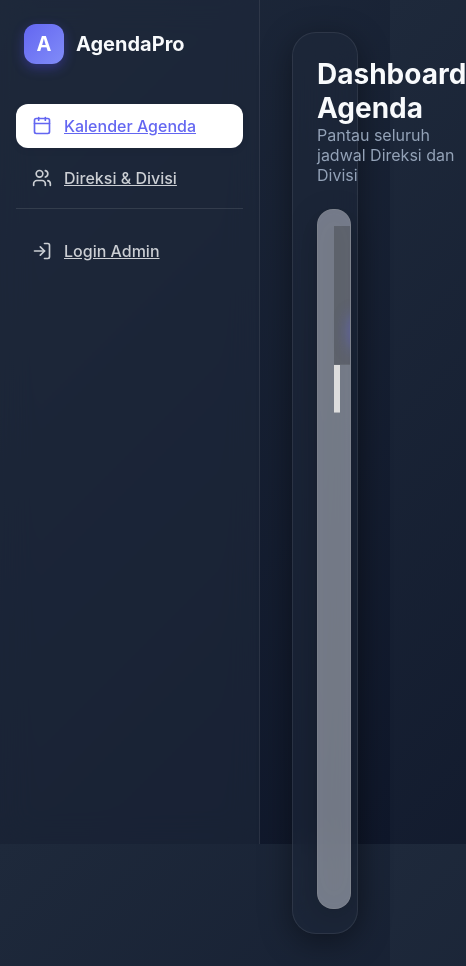
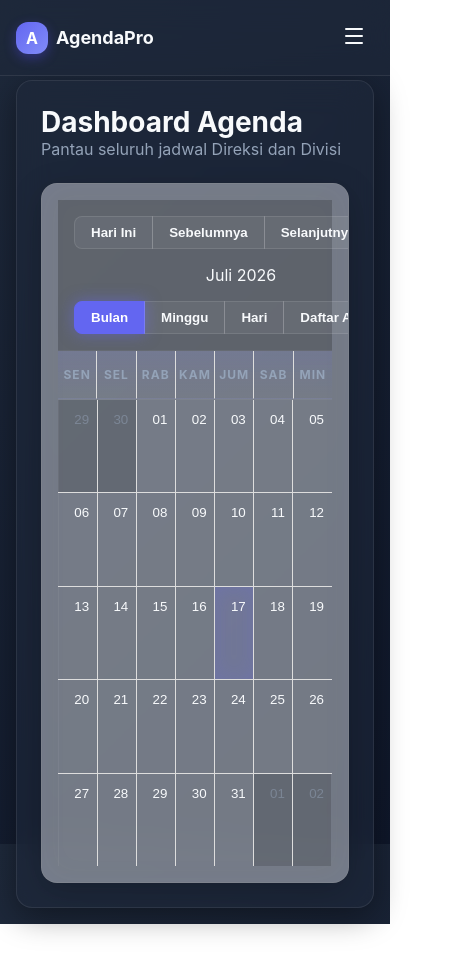
Before and after one commit to aleverdy/agenda-sekretaris, a Next.js app: page / in a window 390 px wide. Shown: the whole page, 466 px wide, since content can reach past the window. After the commit the page ends 924 px from the top, so only its background shows below. Built offline with nearby package versions, Linux system fonts and the light colour scheme; no server answers; the database is empty.

Commit message:
Implement mobile responsiveness

```diff
--- a/src/app/globals.css
+++ b/src/app/globals.css
@@ -223,3 +223,61 @@ body {
   border-color: var(--primary);
   box-shadow: 0 0 15px rgba(99, 102, 241, 0.5);
 }
+
+/* --- Responsive Utilities --- */
+.main-content {
+  margin-left: 260px;
+  padding: 32px;
+  min-height: 100vh;
+  transition: margin-left 0.3s ease;
+}
+
+.modal-content {
+  width: 100%;
+  max-width: 400px;
+  position: relative;
+  max-height: 90vh;
+  overflow-y: auto;
+}
+
+/* Mobile Screens */
+@media (max-width: 768px) {
+  .main-content {
+    margin-left: 0;
+    padding: 16px;
+    padding-top: 80px; /* Space for mobile header */
+  }
+
+  .glass-panel {
+    border-radius: 16px;
+  }
+
+  .modal-content {
+    max-width: 90%;
+  }
+
+  .rbc-toolbar {
+    display: flex;
+    flex-direction: column;
+    gap: 8px;
+    align-items: stretch;
+  }
+
+  .rbc-toolbar-label {
+    text-align: center;
+    margin: 8px 0;
+  }
+
+  .flex-header {
+    flex-direction: column;
+    align-items: flex-start !important;
+    gap: 16px;
+  }
+}
+
+.flex-header {
+  display: flex;
+  justify-content: space-between;
+  align-items: center;
+  margin-bottom: 24px;
+}
--- a/src/app/layout.tsx
+++ b/src/app/layout.tsx
@@ -31,7 +31,7 @@ export default async function RootLayout({
     <html lang="id" className={`${geistSans.variable} ${geistMono.variable}`} suppressHydrationWarning>
       <body suppressHydrationWarning>
         <Sidebar isAdmin={isAdmin} />
-        <main style={{ marginLeft: '260px', padding: '32px', minHeight: '100vh' }}>
+        <main className="main-content">
           {children}
         </main>
       </body>
--- a/src/app/page.tsx
+++ b/src/app/page.tsx
@@ -26,7 +26,7 @@ export default async function Home() {
 
   return (
     <div className="glass-panel" style={{ padding: '24px', minHeight: 'calc(100vh - 64px)' }}>
-      <div style={{ display: 'flex', justifyContent: 'space-between', alignItems: 'center', marginBottom: '24px' }}>
+      <div className="flex-header">
         <div>
           <h1 style={{ fontSize: '28px', fontWeight: 'bold' }}>Dashboard Agenda</h1>
           <p style={{ color: 'var(--text-muted)' }}>Pantau seluruh jadwal Direksi dan Divisi</p>
--- a/src/app/participants/page.tsx
+++ b/src/app/participants/page.tsx
@@ -20,7 +20,7 @@ export default async function ParticipantsPage() {
 
   return (
     <div className="glass-panel" style={{ padding: '24px', minHeight: 'calc(100vh - 64px)' }}>
-      <div style={{ display: 'flex', justifyContent: 'space-between', alignItems: 'center', marginBottom: '24px' }}>
+      <div className="flex-header">
         <div>
           <h1 style={{ fontSize: '28px', fontWeight: 'bold' }}>Direksi & Divisi</h1>
           <p style={{ color: 'var(--text-muted)' }}>Kelola data kontak peserta agenda</p>
--- a/src/app/settings/page.tsx
+++ b/src/app/settings/page.tsx
@@ -106,14 +106,14 @@ export default function SettingsPage() {
               <p style={{ fontSize: '14px', marginBottom: '12px', color: 'var(--text-muted)' }}>
                 Pastikan Anda telah memasukkan FONNTE_TOKEN di Vercel Settings sebelum mencoba.
               </p>
-              <div style={{ display: 'flex', gap: '12px', alignItems: 'center' }}>
+              <div style={{ display: 'flex', gap: '12px', alignItems: 'center', flexWrap: 'wrap' }}>
                 <input
                   type="text"
                   placeholder="Contoh: 08123456789"
                   className="input-field"
                   value={testPhone}
                   onChange={(e) => setTestPhone(e.target.value)}
-                  style={{ flex: 1, maxWidth: '250px' }}
+                  style={{ flex: 1, minWidth: '200px', maxWidth: '250px' }}
                 />
                 <button className="btn btn-primary" onClick={handleTestWA}>Kirim Pesan Tes</button>
               </div>
--- a/src/components/AddAgendaModal.tsx
+++ b/src/components/AddAgendaModal.tsx
@@ -63,7 +63,7 @@ export default function AddAgendaModal({ participants }: { participants: Partici
           background: 'rgba(0,0,0,0.6)', backdropFilter: 'blur(4px)',
           display: 'flex', alignItems: 'center', justifyContent: 'center', zIndex: 1000
         }}>
-          <div className="glass-panel" style={{ padding: '32px', width: '100%', maxWidth: '600px', maxHeight: '90vh', overflowY: 'auto', background: 'rgba(15, 23, 42, 0.95)' }}>
+          <div className="glass-panel modal-content" style={{ padding: '32px', background: 'rgba(15, 23, 42, 0.95)', maxWidth: '600px' }}>
             <h2 style={{ fontSize: '24px', fontWeight: 'bold', marginBottom: '24px' }}>Tambah Agenda Baru</h2>
 
             <form onSubmit={handleSubmit} style={{ display: 'flex', flexDirection: 'column', gap: '16px' }}>
--- a/src/components/AddParticipantModal.tsx
+++ b/src/components/AddParticipantModal.tsx
@@ -50,7 +50,7 @@ export default function AddParticipantModal() {
           background: 'rgba(0,0,0,0.6)', backdropFilter: 'blur(4px)',
           display: 'flex', alignItems: 'center', justifyContent: 'center', zIndex: 1000
         }}>
-          <div className="glass-panel" style={{ padding: '32px', width: '100%', maxWidth: '500px', background: 'rgba(15, 23, 42, 0.95)' }}>
+          <div className="glass-panel modal-content" style={{ padding: '32px', background: 'rgba(15, 23, 42, 0.95)', maxWidth: '500px' }}>
             <h2 style={{ fontSize: '24px', fontWeight: 'bold', marginBottom: '24px' }}>Tambah Kontak Baru</h2>
 
             <form onSubmit={handleSubmit} style={{ display: 'flex', flexDirection: 'column', gap: '16px' }}>
--- a/src/components/EventDetailModal.tsx
+++ b/src/components/EventDetailModal.tsx
@@ -64,7 +64,7 @@ export default function EventDetailModal({
       backgroundColor: 'rgba(0,0,0,0.5)', zIndex: 1000,
       display: 'flex', alignItems: 'center', justifyContent: 'center'
     }}>
-      <div className="glass-panel" style={{ padding: '24px', width: '100%', maxWidth: '400px', position: 'relative' }}>
+      <div className="glass-panel modal-content" style={{ padding: '24px' }}>
         <button onClick={onClose} style={{ position: 'absolute', top: '16px', right: '16px', background: 'none', border: 'none', cursor: 'pointer', color: 'var(--text-muted)' }}>
           <X size={20} />
         </button>
--- a/src/components/Sidebar.module.css
+++ b/src/components/Sidebar.module.css
@@ -72,8 +72,53 @@
   box-shadow: 0 2px 8px rgba(0, 0, 0, 0.05);
 }
 
-@media (prefers-color-scheme: dark) {
-  .active {
-    background: rgba(255, 255, 255, 0.1);
+@media (max-width: 768px) {
+  .sidebar {
+    transform: translateX(-100%);
+    z-index: 1000;
+    transition: transform 0.3s ease;
+  }
+
+  .sidebarOpen {
+    transform: translateX(0);
+  }
+
+  .mobileHeader {
+    display: flex;
+    align-items: center;
+    justify-content: space-between;
+    padding: 16px;
+    background: var(--glass-bg);
+    backdrop-filter: blur(16px);
+    border-bottom: 1px solid var(--glass-border);
+    position: fixed;
+    top: 0;
+    left: 0;
+    right: 0;
+    z-index: 999;
+  }
+
+  .hamburger {
+    background: none;
+    border: none;
+    color: var(--text-main);
+    padding: 8px;
+    cursor: pointer;
+  }
+
+  .overlay {
+    position: fixed;
+    top: 0;
+    left: 0;
+    right: 0;
+    bottom: 0;
+    background: rgba(0,0,0,0.5);
+    z-index: 998;
   }
 }
+
+@media (min-width: 769px) {
+  .mobileHeader, .overlay {
+    display: none;
+  }
+}
--- a/src/components/Sidebar.tsx
+++ b/src/components/Sidebar.tsx
@@ -1,14 +1,16 @@
 'use client';
 
+import { useState } from 'react';
 import Link from 'next/link';
 import { usePathname } from 'next/navigation';
-import { Calendar, Users, Settings, LogOut, LogIn } from 'lucide-react';
+import { Calendar, Users, Settings, LogOut, LogIn, Menu, X } from 'lucide-react';
 import styles from './Sidebar.module.css';
 import { useRouter } from 'next/navigation';
 
 export default function Sidebar({ isAdmin }: { isAdmin?: boolean }) {
   const pathname = usePathname();
   const router = useRouter();
+  const [isOpen, setIsOpen] = useState(false);
 
   const navItems = [
     { name: 'Kalender Agenda', href: '/', icon: Calendar, public: true },
@@ -21,11 +23,29 @@ export default function Sidebar({ isAdmin }: { isAdmin?: boolean }) {
     router.refresh();
   };
 
+  const closeSidebar = () => setIsOpen(false);
+
   return (
-    <aside className={styles.sidebar}>
+    <>
+      <div className={styles.mobileHeader}>
+        <div style={{ display: 'flex', alignItems: 'center', gap: '8px' }}>
+          <div className={styles.logoIcon} style={{ width: '32px', height: '32px', fontSize: '16px' }}>A</div>
+          <h2 style={{ fontSize: '18px', fontWeight: 'bold' }}>AgendaPro</h2>
+        </div>
+        <button className={styles.hamburger} onClick={() => setIsOpen(true)}>
+          <Menu size={24} />
+        </button>
+      </div>
+
+      {isOpen && <div className={styles.overlay} onClick={closeSidebar}></div>}
+
+      <aside className={`${styles.sidebar} ${isOpen ? styles.sidebarOpen : ''}`}>
         <div className={styles.logo}>
           <div className={styles.logoIcon}>A</div>
           <h2>AgendaPro</h2>
+          <button className={styles.hamburger} onClick={closeSidebar} style={{ marginLeft: 'auto', display: 'block' }}>
+            <X size={24} />
+          </button>
         </div>
         <nav className={styles.nav}>
           {navItems.filter(item => item.public || isAdmin).map((item) => {
@@ -36,6 +56,7 @@ export default function Sidebar({ isAdmin }: { isAdmin?: boolean }) {
                 key={item.name}
                 href={item.href}
                 className={`${styles.navItem} ${isActive ? styles.active : ''}`}
+                onClick={closeSidebar}
               >
                 <Icon size={20} />
                 <span>{item.name}</span>
@@ -50,7 +71,7 @@ export default function Sidebar({ isAdmin }: { isAdmin?: boolean }) {
                 <span>Logout Admin</span>
               </button>
             ) : (
-            <Link href="/login" className={styles.navItem}>
+              <Link href="/login" className={styles.navItem} onClick={closeSidebar}>
                 <LogIn size={20} />
                 <span>Login Admin</span>
               </Link>
@@ -58,5 +79,6 @@ export default function Sidebar({ isAdmin }: { isAdmin?: boolean }) {
           </div>
         </nav>
       </aside>
+    </>
   );
 }
```
Lines whose indentation alone changed are shown as unchanged.
